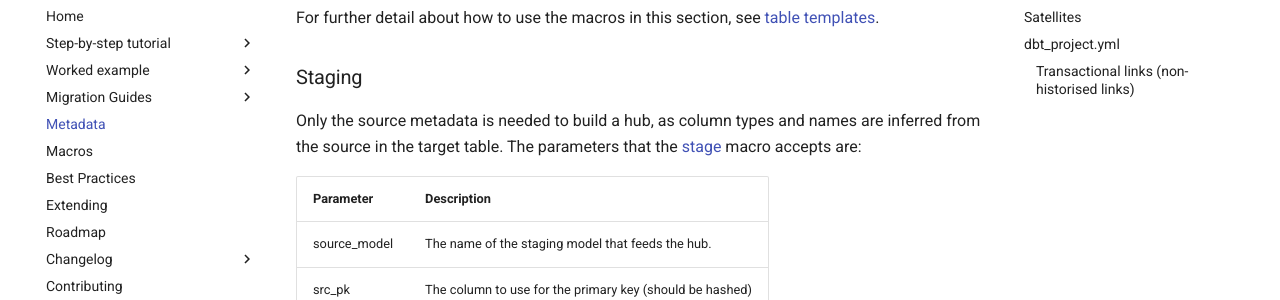
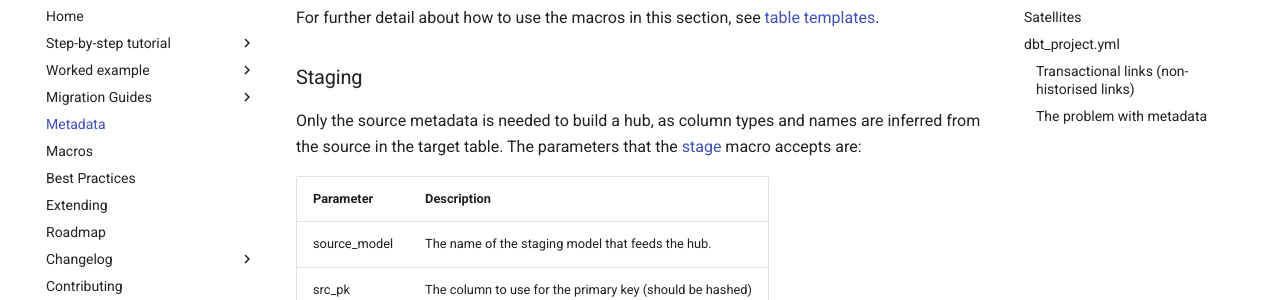
Before and after one commit to Datavault-UK/automate-dv-docs, an MkDocs documentation site: the page built from docs/metadata.md, in a window 1280 px wide. Shown: the part 202-502 px from the top of the page. Built offline with MkDocs 1.6.1 and Material for MkDocs 9.7.7, drawn with Linux system fonts in a browser that asks for light colours; comment, search, counter and statistics services are not loaded.

Commit message:
Minor header edit

````diff
--- a/docs/metadata.md
+++ b/docs/metadata.md
@@ -236,11 +236,11 @@ t_link_transactions:
     src_ldts: 'LOADDATE'
     src_source: 'SOURCE'
 ```
+___
 
-#### The problem with metadata
+### The problem with metadata
 
 As metadata is stored in the `dbt_project.yml`, you can probably foresee the file getting very large for bigger
 projects. To help manage large amounts of metadata, we recommend the use of external licence-based tools such as WhereScape,
 Matillion, and erwin Data Modeller. We have future plans to improve metadata handling but in the meantime
 any feedback or ideas are welcome.
-___
````
